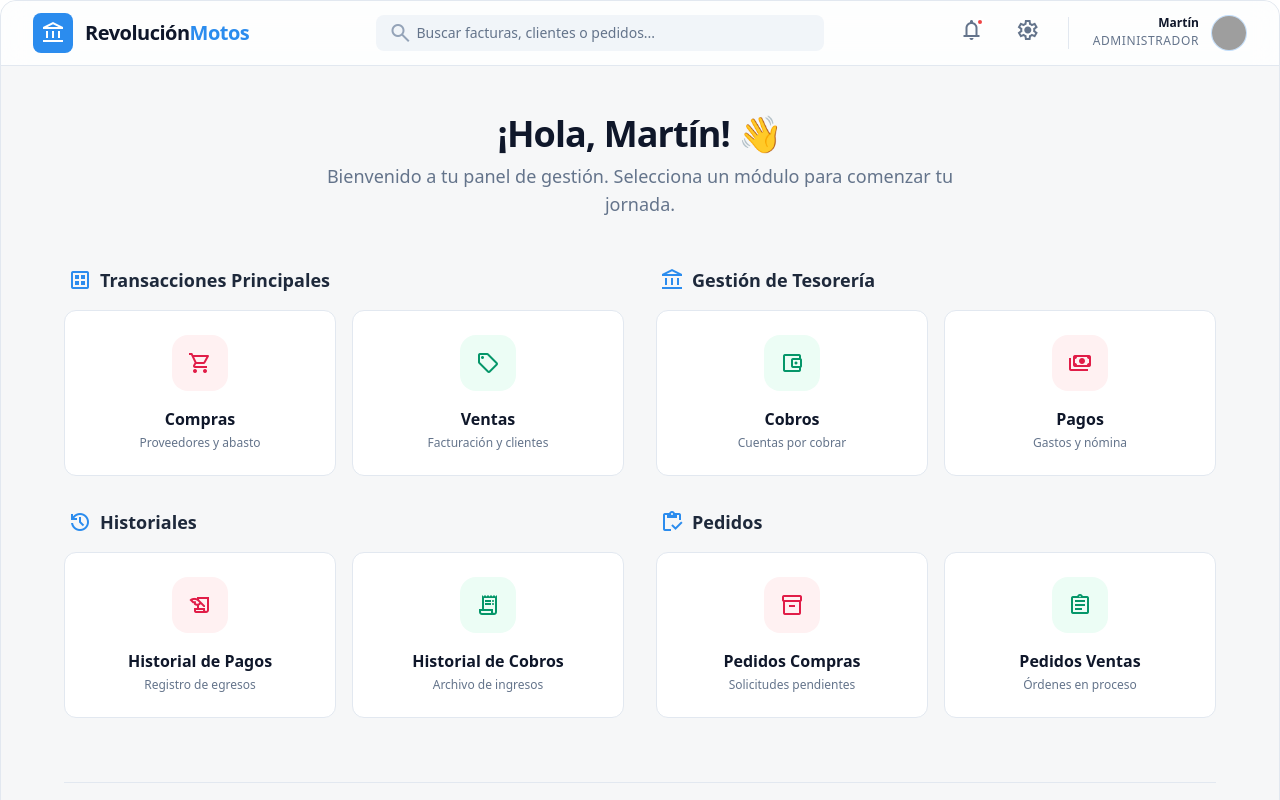
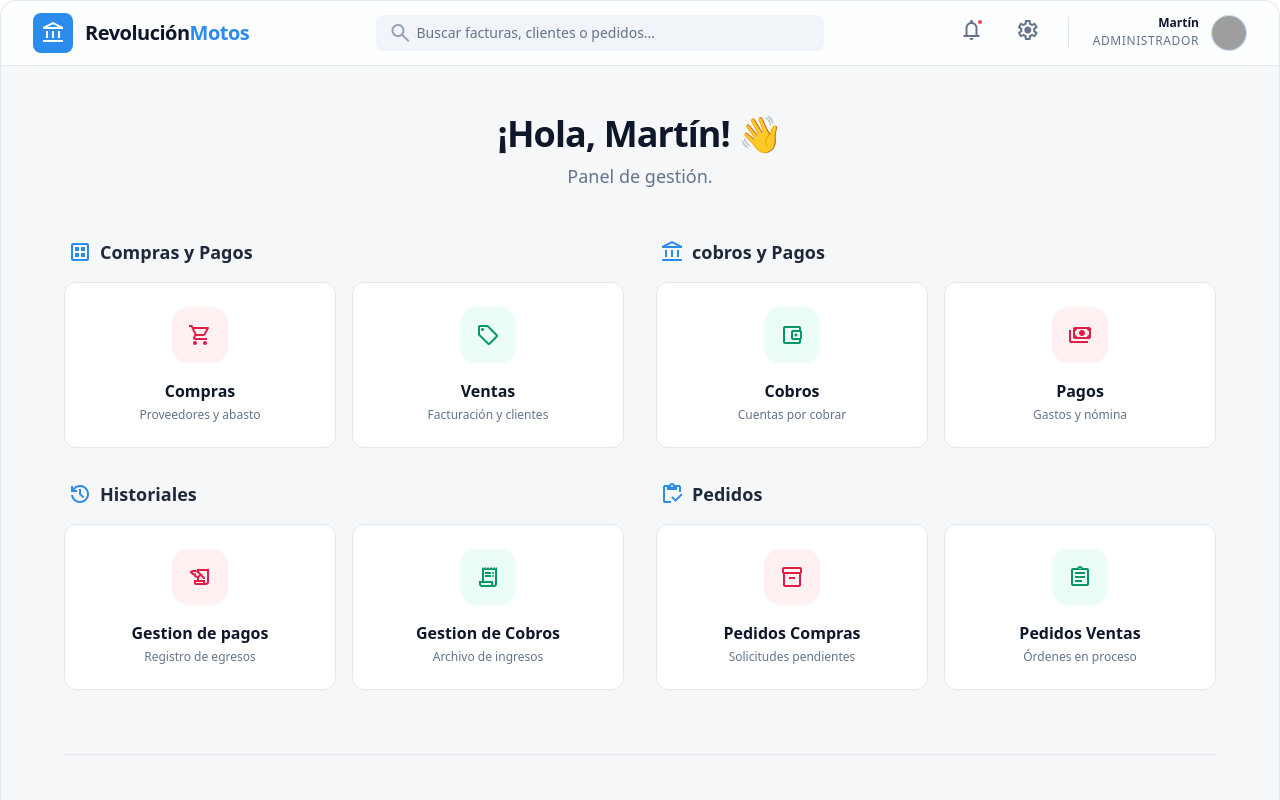
Before and after one commit to martinalejandrohakanson29-art/tienda-martin, a Next.js app: page /admin/erp in a window 1280 px wide. Shown: the top 800 px of the page. Built offline with nearby package versions, Linux system fonts and the light colour scheme; no server answers; the database is empty; grey boxes are pictures that could not be loaded.

Commit message:
Update erp-dashboard.tsx

```diff
--- a/components/erp-dashboard.tsx
+++ b/components/erp-dashboard.tsx
@@ -73,8 +73,7 @@ export function ErpDashboard() {
             ¡Hola, Martín! 👋
           </h1>
           <p className="text-slate-500 dark:text-slate-400 text-lg max-w-2xl mx-auto">
-            Bienvenido a tu panel de gestión. Selecciona un módulo para
-            comenzar tu jornada.
+            Panel de gestión.
           </p>
         </div>
 
@@ -87,7 +86,7 @@ export function ErpDashboard() {
                 dataset
               </span>
               <h2 className="text-lg font-bold text-slate-800 dark:text-slate-200">
-                Transacciones Principales
+                Compras y Pagos
               </h2>
             </div>
             <div className="grid grid-cols-1 sm:grid-cols-2 gap-4">
@@ -133,7 +132,7 @@ export function ErpDashboard() {
                 account_balance
               </span>
               <h2 className="text-lg font-bold text-slate-800 dark:text-slate-200">
-                Gestión de Tesorería
+                cobros y Pagos
               </h2>
             </div>
             <div className="grid grid-cols-1 sm:grid-cols-2 gap-4">
@@ -193,7 +192,7 @@ export function ErpDashboard() {
                   </span>
                 </div>
                 <h3 className="text-base font-bold text-slate-900 dark:text-white mb-1">
-                  Historial de Pagos
+                  Gestion de pagos
                 </h3>
                 <p className="text-xs text-slate-500 dark:text-slate-400">
                   Registro de egresos
@@ -209,7 +208,7 @@ export function ErpDashboard() {
                   </span>
                 </div>
                 <h3 className="text-base font-bold text-slate-900 dark:text-white mb-1">
-                  Historial de Cobros
+                  Gestion de Cobros
                 </h3>
                 <p className="text-xs text-slate-500 dark:text-slate-400">
                   Archivo de ingresos
```
